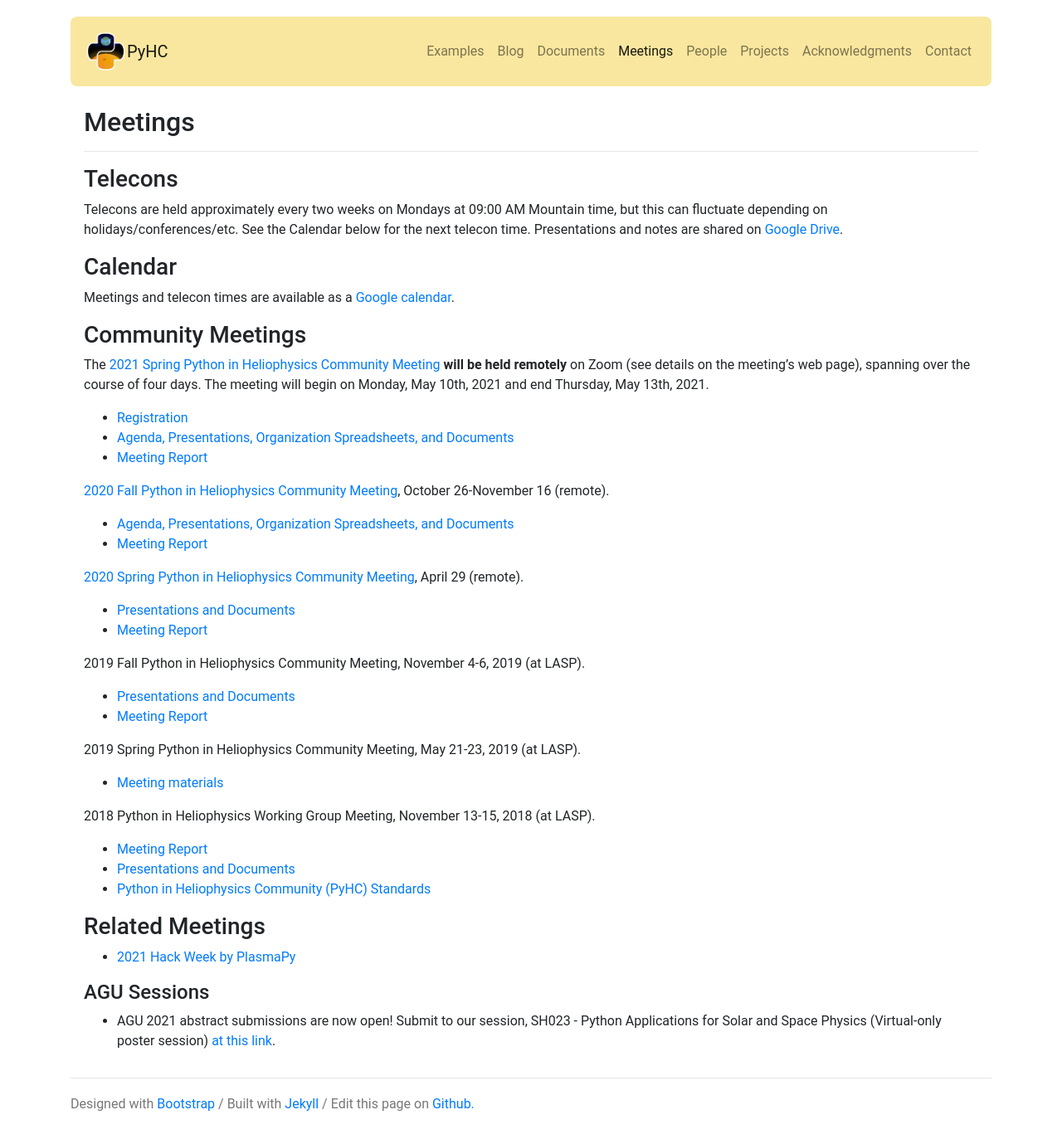
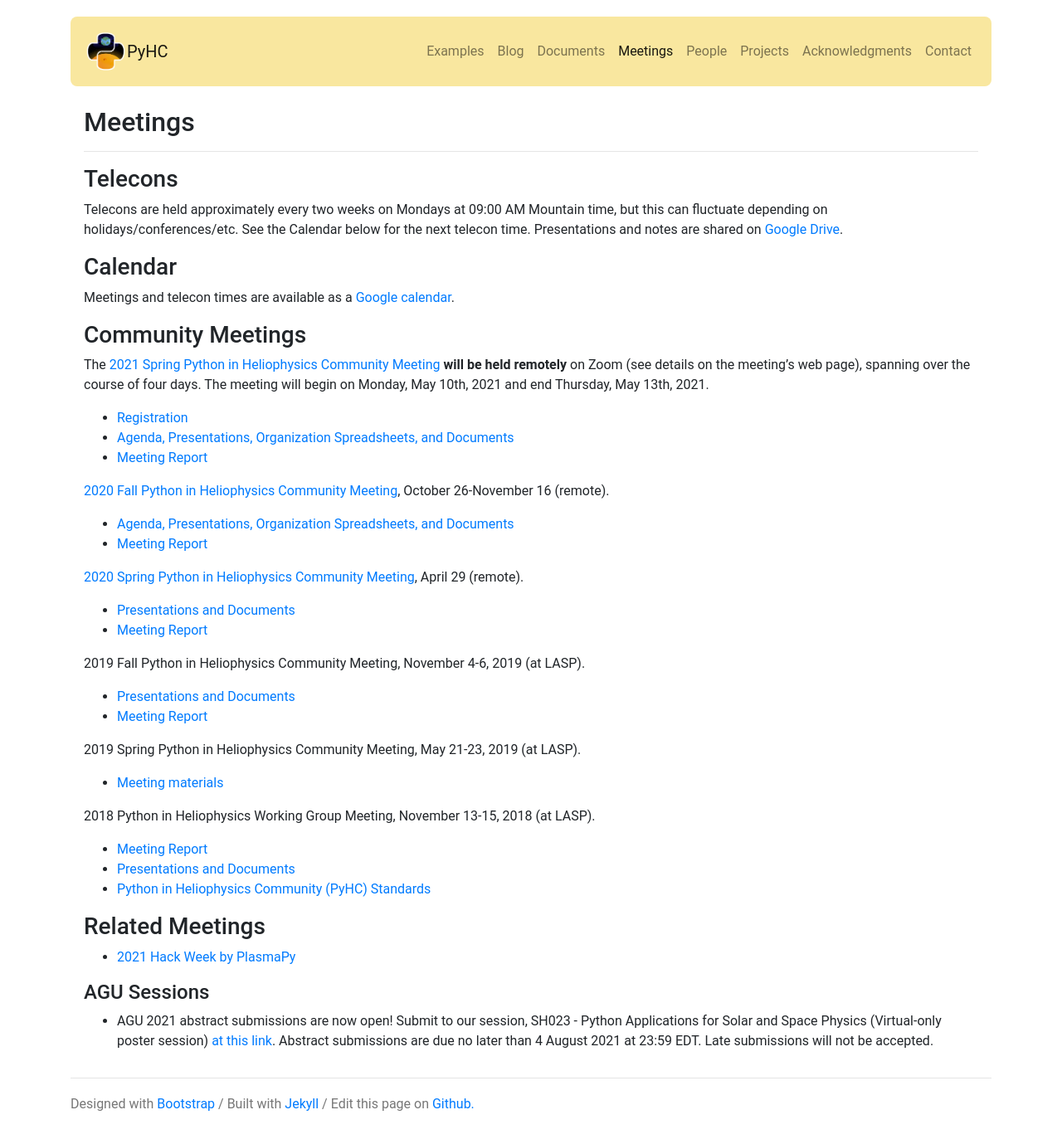
Before and after one commit to heliophysicsPy/heliophysicsPy.github.io, a Jekyll site: the page built from _pages/meetings.md, in a window 1280 px wide. Shown: the whole page at 83% size. Built offline with Jekyll 4.4.1, drawn with Linux system fonts in a browser that asks for light colours; nearby versions of some CDN libraries.

Commit message:
forgot to add in the submission deadline

```diff
--- a/_pages/meetings.md
+++ b/_pages/meetings.md
@@ -48,4 +48,4 @@
 
 #### AGU Sessions
 
-* AGU 2021 abstract submissions are now open! Submit to our session, SH023 - Python Applications for Solar and Space Physics (Virtual-only poster session) [at this link](https://agu.confex.com/agu/fm21/prelim.cgi/Session/119817).
+* AGU 2021 abstract submissions are now open! Submit to our session, SH023 - Python Applications for Solar and Space Physics (Virtual-only poster session) [at this link](https://agu.confex.com/agu/fm21/prelim.cgi/Session/119817). Abstract submissions are due no later than 4 August 2021 at 23:59 EDT. Late submissions will not be accepted.
```
